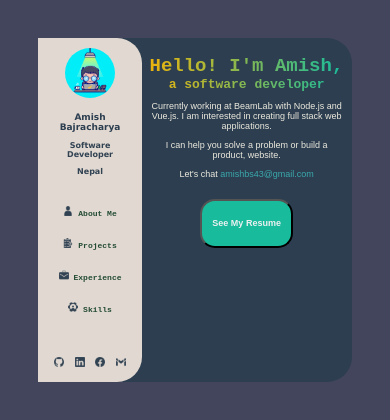
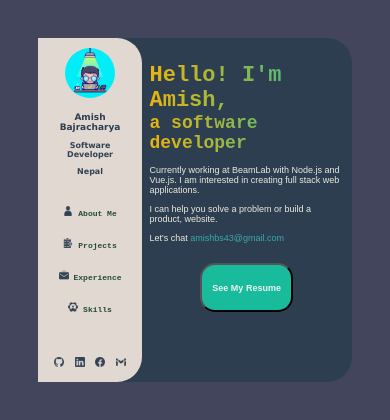
Before and after one commit to AmishB7/Portfolio, a Vue app in the folder vue-portfolio/: page / in a window 390 px wide. Shown: the top 420 px of the page. Built offline with nearby package versions, Linux system fonts and the light colour scheme; what oh-vue-icons would draw is missing.

Commit message:
minor change

```diff
--- a/vue-portfolio/src/components/MainCard.vue
+++ b/vue-portfolio/src/components/MainCard.vue
@@ -277,19 +277,17 @@ export default {
     }
 
     .highlight{
-        font-size: 19px;
-        text-align: left;
+        font-size: 22px;
+
     }
     .about-me h1 {
-        font-size: 13px;
+        padding-top: 5px;
+        font-size: 18px;
     }
 
     .about-me p {
         font-size: 9px;
-    }
 
-    .about-me{
-        text-align: center;
     }
 
     .link {
```
